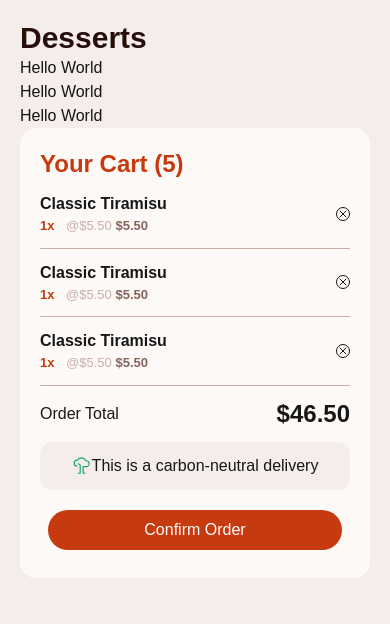
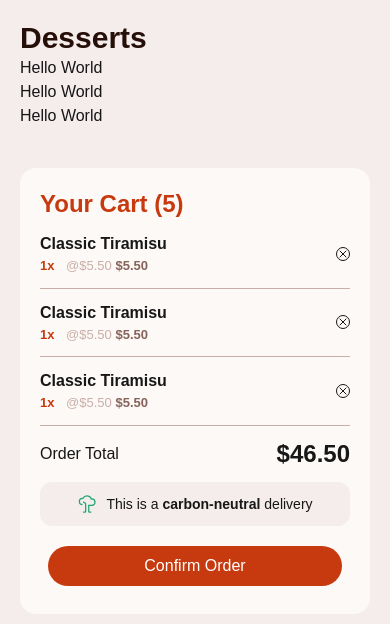
Before and after one commit to Ayomide-Philip/Product-list-with-cart, a Next.js app: page / in a window 390 px wide. Shown: the top 624 px of the page. Built offline with nearby package versions, Linux system fonts and the light colour scheme.

Commit message:
updating my codebase

```diff
--- /dev/null
+++ b/app/_componets/card.js
@@ -0,0 +1,7 @@
+export default function Card() {
+  return (
+    <div>
+      <h1>Hello World</h1>
+    </div>
+  );
+}
--- a/app/_componets/cardGrid.js
+++ b/app/_componets/cardGrid.js
@@ -1,3 +1,5 @@
+import Card from "./card";
+
 export default function GridCard() {
   return (
     <div>
@@ -5,7 +7,7 @@ export default function GridCard() {
         Desserts
       </h1>
       <div className="grid grid-cols-1 sm:grid-cols-2 md:grid-cols-3 w-full">
-        <div>Hello World</div>
+        <Card />
         <div>Hello World</div>
         <div>Hello World</div>
       </div>
--- a/app/_componets/order.js
+++ b/app/_componets/order.js
@@ -1,10 +1,11 @@
+/* eslint-disable @next/next/no-img-element */
 import CartItem from "./cartItem";
 import Image from "next/image";
 
 export default function Order() {
   const items = 5;
   return (
-    <div className="flex bg-[hsl(20,50%,98%)] p-5 rounded-2xl flex-col w-[350px]">
+    <div className="flex bg-[hsl(20,50%,98%)] p-5 rounded-2xl flex-col mt-10 md:mt-0 md:w-[350px]">
       <h1 className="text-[hsl(14,86%,42%)] font-semibold text-2xl">
         Your Cart ({items})
       </h1>
@@ -29,14 +30,16 @@ export default function Order() {
             <p className="font-light">Order Total</p>
             <p className="font-semibold text-2xl red-hat-text">$46.50</p>
           </div>
-          <div className="flex justify-center items-center bg-[hsl(13,31%,94%)] p-3 mt-3 rounded-xl">
-            <Image
+          <div className="flex justify-center items-center bg-[hsl(13,31%,94%)] p-3 gap-2 mt-3 rounded-xl">
+            <img
               src="/images/icon-carbon-neutral.svg"
-              height={20}
-              width={20}
+              className="h-auto w-auto"
               alt="Carbon Neutral"
             />
-            <span>This is a carbon-neutral delivery</span>
+            <p className="font-light text-sm">
+              This is a <span className="font-semibold">carbon-neutral</span>{" "}
+              delivery
+            </p>
           </div>
           <div className="flex justify-center items-center p-2 mt-3">
             <button className="bg-[hsl(14,86%,42%)] w-full h-10 rounded-full text-white cursor-pointer">
```
